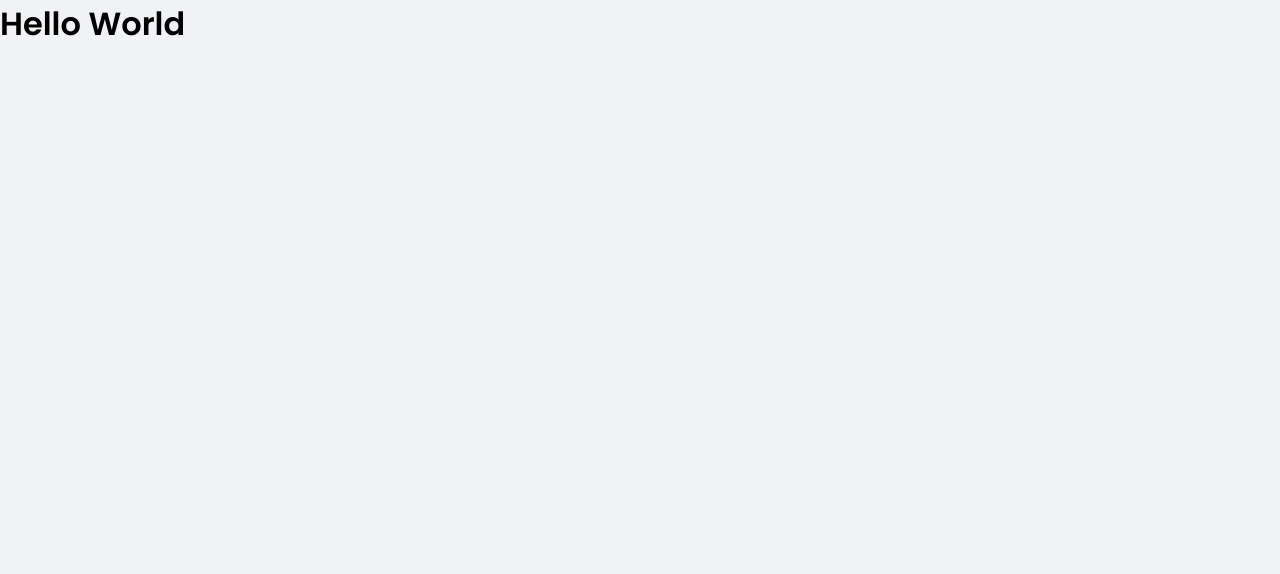
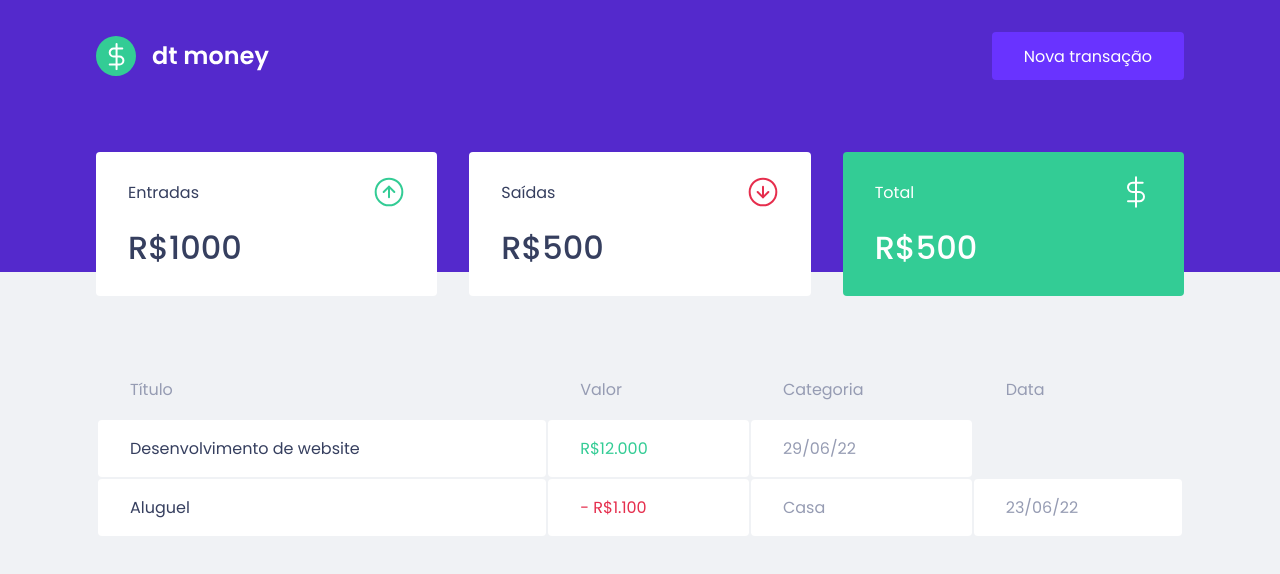
Before and after one commit to Rafael-Machado01/devMoney, a React (Create React App) app: page / in a window 1280 px wide. Shown: the top 574 px of the page. Built offline with nearby package versions, Linux system fonts and the light colour scheme.

Commit message:
Componentization commit

```diff
--- a/public/index.html
+++ b/public/index.html
@@ -7,7 +7,7 @@
     <link rel="shortcut icon" href="favicon.png" type="image/png" />
     <link rel="preconnect" href="https://fonts.gstatic.com" crossorigin />
     <link
-      href="https://fonts.googleapis.com/css2?family=Poppins:wght@400;600&display=swap"
+      href="https://fonts.googleapis.com/css2?family=Poppins:wght@400;500;600&display=swap"
       rel="stylesheet"
     />
 
--- a/src/App.tsx
+++ b/src/App.tsx
@@ -1,10 +1,13 @@
 import { GlobalStyle } from "./assets/styles/global";
+import { Dashboard } from "./components/Dashboard";
+import { Header } from "./components/Header";
 export function App() {
   return (
-    <div>
+    <>
+      <Header />
+      <Dashboard />
       <GlobalStyle />
-      <h1>Hello World</h1>
-    </div>
+    </>
   );
 }
 
--- a/src/assets/styles/global.ts
+++ b/src/assets/styles/global.ts
@@ -4,7 +4,8 @@
 :root {
   --background: #f0f2f5;
   --red: #e52e4d;
-  --blue: #5429CC
+  --green:#33cc95;
+  --blue: #5429CC;
   --blue-light: #6933ff;
   --text-title: #363f5f;
   --text-body: #969cb3;
--- /dev/null
+++ b/src/components/Dashboard/index.tsx
@@ -0,0 +1,11 @@
+import { Container } from "./style";
+import { Summary } from "../Summary";
+import { Table } from "../Table";
+export function Dashboard() {
+  return (
+    <Container>
+      <Summary />
+      <Table />
+    </Container>
+  );
+}
--- /dev/null
+++ b/src/components/Dashboard/style.ts
@@ -0,0 +1,7 @@
+import styled from "styled-components";
+
+export const Container = styled.main`
+  max-width: 1120px;
+  margin: 0 auto;
+  padding: 2.5rem 1rem;
+`;
--- /dev/null
+++ b/src/components/Header/index.tsx
@@ -0,0 +1,12 @@
+import logoSvg from "../../assets/logo.svg";
+import { Container, Content } from "./style";
+export function Header() {
+  return (
+    <Container>
+      <Content>
+        <img src={logoSvg} alt="logo-dev-money" />
+        <button>Nova transação</button>
+      </Content>
+    </Container>
+  );
+}
--- /dev/null
+++ b/src/components/Header/style.ts
@@ -0,0 +1,26 @@
+import styled from "styled-components";
+export const Container = styled.header`
+  background: var(--blue);
+`;
+export const Content = styled.div`
+  max-width: 1120px;
+  margin: 0 auto;
+  padding: 2rem 1rem 12rem;
+  display: flex;
+  align-items: center;
+  justify-content: space-between;
+
+  button {
+    font-size: 1rem;
+    color: #fff;
+    background: var(--blue-light);
+    border: 0;
+    padding: 0 2rem;
+    border-radius: 0.25rem;
+    height: 3rem;
+    transition: filter 0.2s;
+    &:hover {
+      filter: brightness(0.9);
+    }
+  }
+`;
--- /dev/null
+++ b/src/components/Summary/index.tsx
@@ -0,0 +1,32 @@
+import { Container } from "./style";
+import incomeImg from "../../assets/income.svg";
+import outcomeImg from "../../assets/outcome.svg";
+import totalImg from "../../assets/total.svg";
+
+export function Summary() {
+  return (
+    <Container>
+      <div>
+        <header>
+          <p>Entradas</p>
+          <img src={incomeImg} alt="Entradas" />
+        </header>
+        <strong>R$1000</strong>
+      </div>
+      <div>
+        <header>
+          <p>Saídas</p>
+          <img src={outcomeImg} alt="Saídas" />
+        </header>
+        <strong>R$500</strong>
+      </div>
+      <div className="highlight-background">
+        <header>
+          <p>Total</p>
+          <img src={totalImg} alt="Total" />
+        </header>
+        <strong>R$500</strong>
+      </div>
+    </Container>
+  );
+}
--- /dev/null
+++ b/src/components/Summary/style.ts
@@ -0,0 +1,30 @@
+import styled from "styled-components";
+export const Container = styled.main`
+  display: grid;
+  grid-template-columns: repeat(3, 1fr);
+  gap: 2rem;
+  margin-top: -10rem;
+
+  div {
+    background: var(--shape);
+    padding: 1.5rem 2rem;
+    border-radius: 0.25rem;
+    color: var(--text-title);
+  }
+  header {
+    display: flex;
+    align-items: center;
+    justify-content: space-between;
+  }
+  strong {
+    display: block;
+    margin-top: 1rem;
+    font-size: 2rem;
+    font-weight: 500;
+    line-height: 3rem;
+  }
+  .highlight-background {
+    background: var(--green);
+    color: #fff;
+  }
+`;
--- /dev/null
+++ b/src/components/Table/index.tsx
@@ -0,0 +1,31 @@
+import { Container } from "./style";
+
+export function Table() {
+  return (
+    <Container>
+      <table>
+        <thead>
+          <tr>
+            <th>Título</th>
+            <th>Valor</th>
+            <th>Categoria</th>
+            <th>Data</th>
+          </tr>
+        </thead>
+        <tbody>
+          <tr>
+            <td>Desenvolvimento de website</td>
+            <td className="deposit">R$12.000</td>
+            <td>29/06/22</td>
+          </tr>
+          <tr>
+            <td>Aluguel</td>
+            <td className="withdraw">- R$1.100</td>
+            <td>Casa</td>
+            <td>23/06/22</td>
+          </tr>
+        </tbody>
+      </table>
+    </Container>
+  );
+}
--- /dev/null
+++ b/src/components/Table/style.ts
@@ -0,0 +1,33 @@
+import styled from "styled-components";
+
+export const Container = styled.main`
+  margin-top: 4rem;
+
+  table {
+    width: 100%;
+    border-spacing: 0 0 0.5rem;
+    th {
+      color: var(--text-body);
+      font-weight: 400;
+      padding: 1rem 2rem;
+      text-align: left;
+      line-height: 1.5rem;
+    }
+    td {
+      padding: 1rem 2rem;
+      border: 0;
+      background: var(--shape);
+      color: var(--text-body);
+      border-radius: 0.25rem;
+      &:first-child {
+        color: var(--text-title);
+      }
+      &.deposit {
+        color: var(--green);
+      }
+      &.withdraw {
+        color: var(--red);
+      }
+    }
+  }
+`;
```
Also changed, not shown: 1 other file (tests, documents, lock files or other folders).
